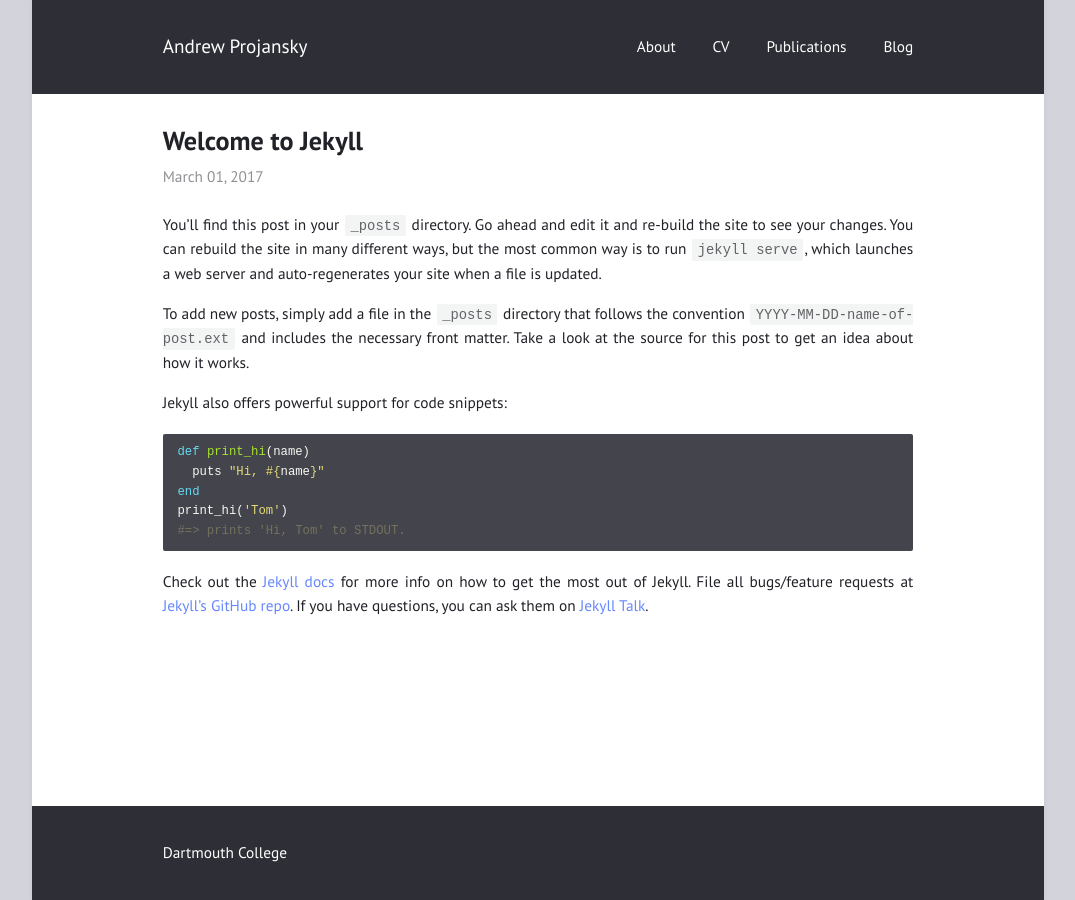
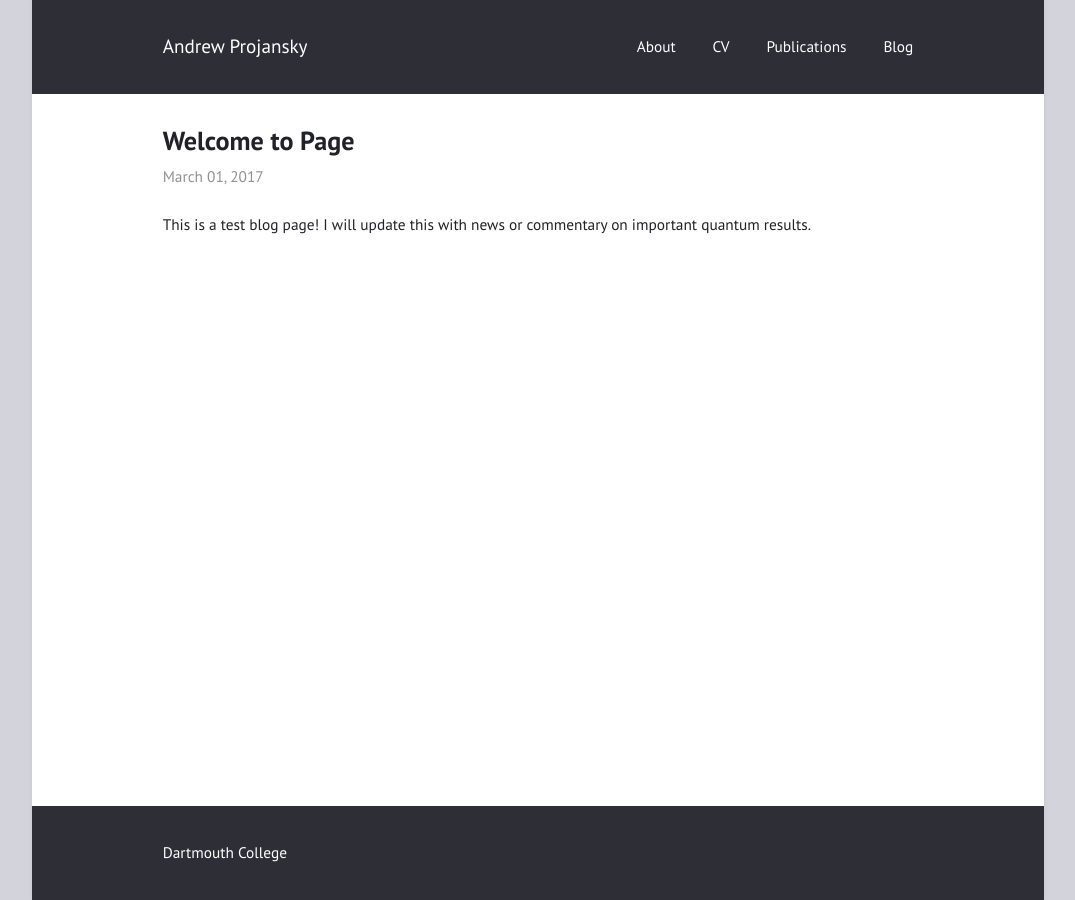
Before and after one commit to andrewprojansky/andrewprojansky.github.io, a Jekyll site: the page built from _posts/2017-03-01-welcome-to-jekyll.md, in a window 1280 px wide. Shown: the whole page, without its empty margins (102-1177 px from the left). Built offline with Jekyll 4.4.1, drawn with Linux system fonts in a browser that asks for light colours.

Commit message:
Update 2017-03-01-welcome-to-jekyll.md

```diff
--- a/_posts/2017-03-01-welcome-to-jekyll.md
+++ b/_posts/2017-03-01-welcome-to-jekyll.md
@@ -1,25 +1,6 @@
 ---
-title: "Welcome to Jekyll"
+title: "Welcome to Page"
 layout: post
 ---
 
-You’ll find this post in your `_posts` directory. Go ahead and edit it and re-build the site to see your changes. You can rebuild the site in many different ways, but the most common way is to run `jekyll serve`, which launches a web server and auto-regenerates your site when a file is updated.
-
-
-To add new posts, simply add a file in the `_posts` directory that follows the convention `YYYY-MM-DD-name-of-post.ext` and includes the necessary front matter. Take a look at the source for this post to get an idea about how it works.
-
-Jekyll also offers powerful support for code snippets:
-
-{% highlight ruby %}
-def print_hi(name)
-  puts "Hi, #{name}"
-end
-print_hi('Tom')
-#=> prints 'Hi, Tom' to STDOUT.
-{% endhighlight %}
-
-Check out the [Jekyll docs][jekyll-docs] for more info on how to get the most out of Jekyll. File all bugs/feature requests at [Jekyll’s GitHub repo][jekyll-gh]. If you have questions, you can ask them on [Jekyll Talk][jekyll-talk].
-
-[jekyll-docs]: http://jekyllrb.com/docs/home
-[jekyll-gh]:   https://github.com/jekyll/jekyll
-[jekyll-talk]: https://talk.jekyllrb.com/
+This is a test blog page! I will update this with news or commentary on important quantum results.
```
